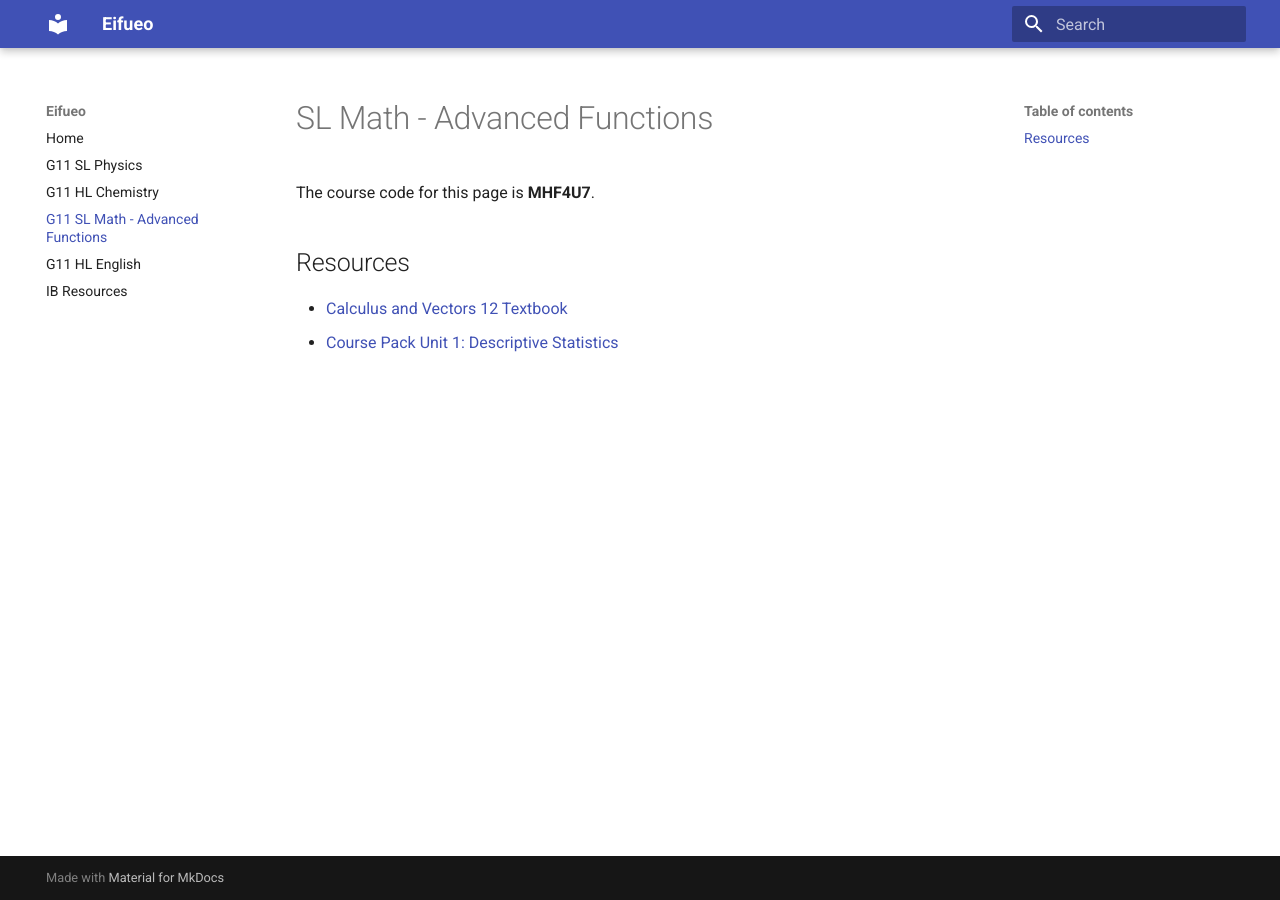
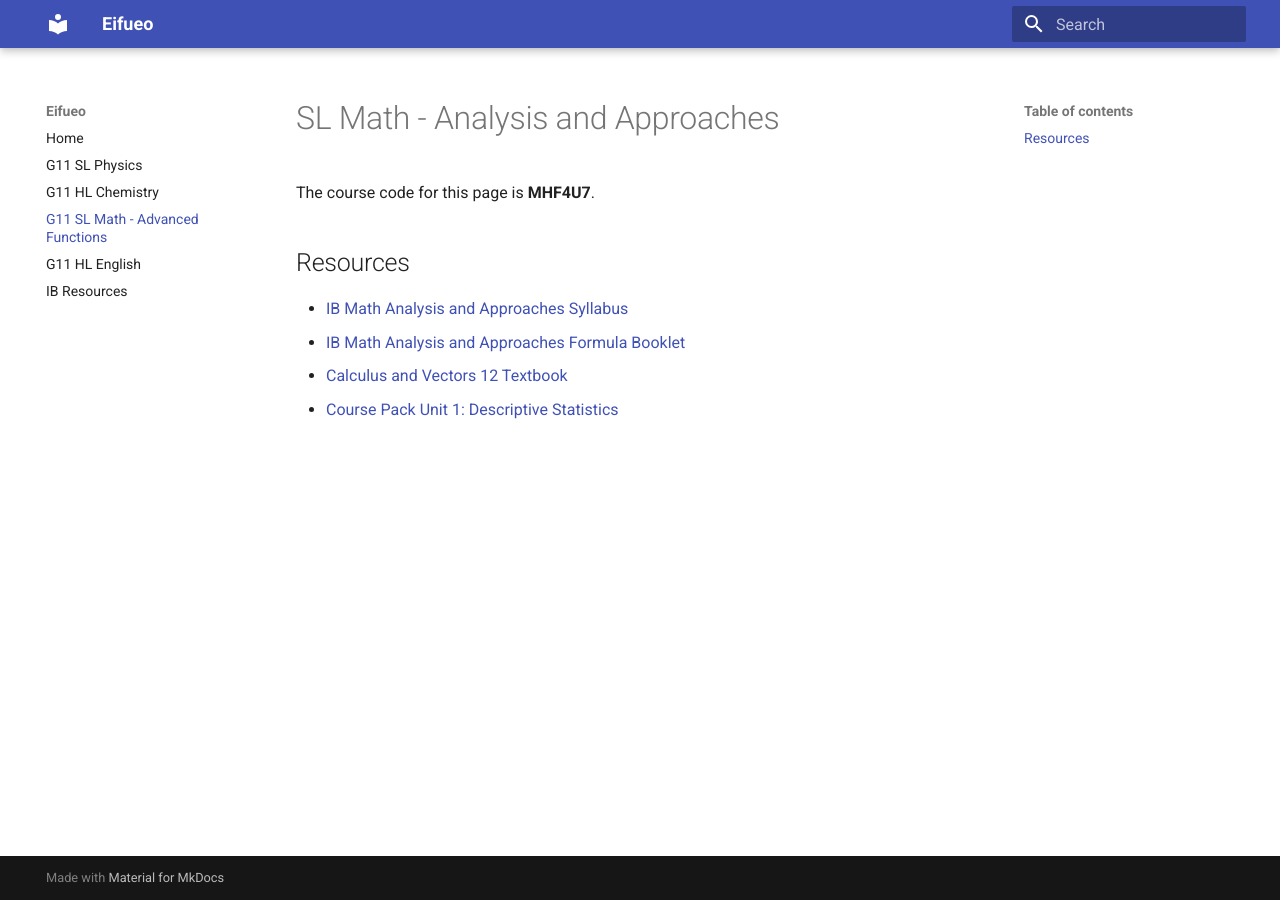
Before and after one commit to potatoeggy/eifueo, an MkDocs documentation site: the page built from docs/mhf4u7.md, in a window 1280 px wide. Built offline with MkDocs 1.6.1 and Material for MkDocs 9.7.7, drawn with Linux system fonts in a browser that asks for light colours.

Commit message:
math: add data booklet and syllabus

```diff
--- a/docs/mhf4u7.md
+++ b/docs/mhf4u7.md
@@ -1,4 +1,4 @@
-# SL Math - Advanced Functions
+# SL Math - Analysis and Approaches
 
 The course code for this page is **MHF4U7**.
 
@@ -6,5 +6,7 @@ The course code for this page is **MHF4U7**.
 
 ## Resources
 
+ - [IB Math Analysis and Approaches Syllabus](/resources/g11/ib-math-syllabus.pdf)
+ - [IB Math Analysis and Approaches Formula Booklet](/resources/g11/ib-math-data-booklet.pdf)
  - [Calculus and Vectors 12 Textbook](/resources/g11/calculus-vectors-textbook.pdf)
  - [Course Pack Unit 1: Descriptive Statistics](/resources/g11/s1cp1.pdf)
```
